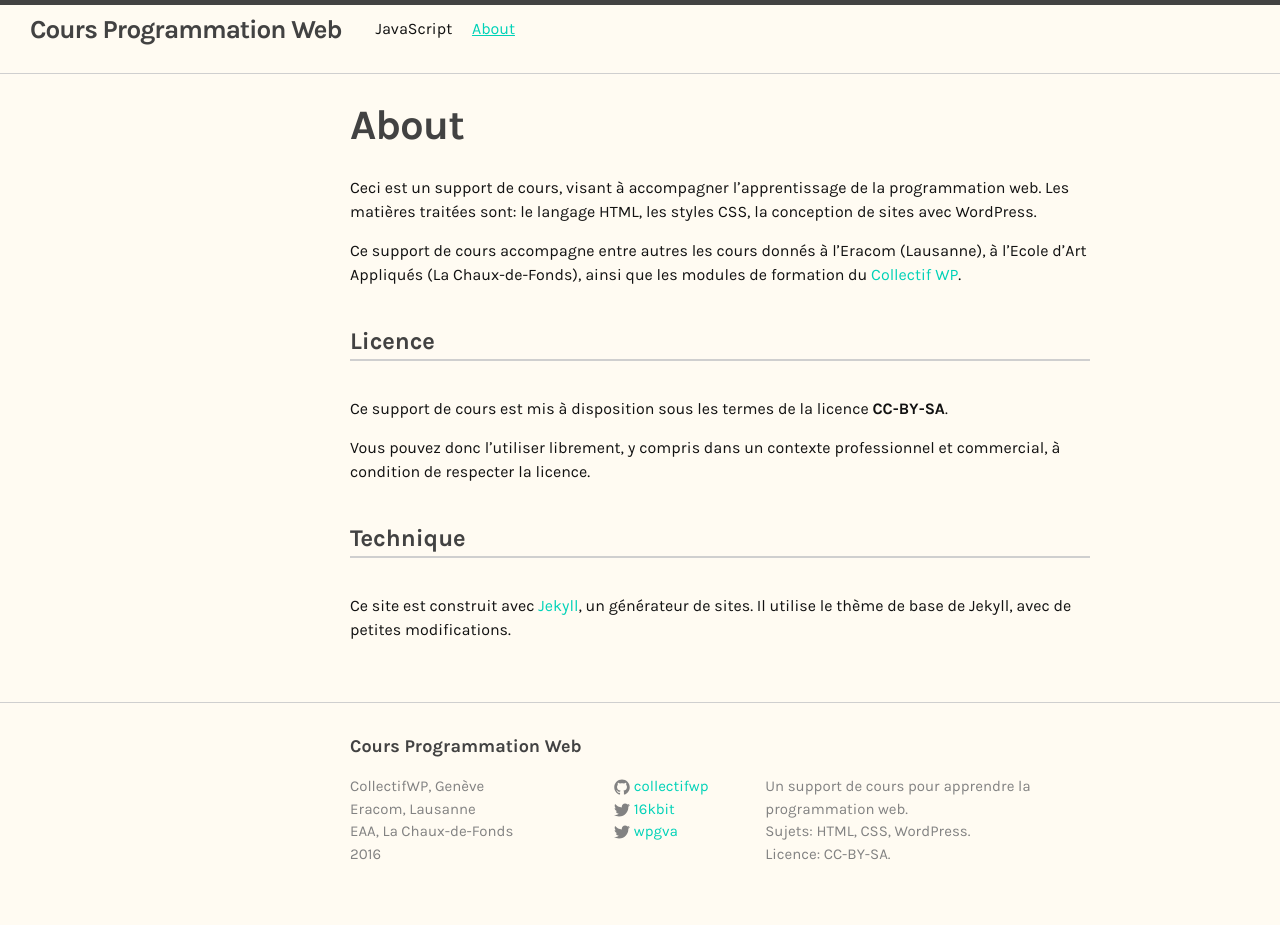
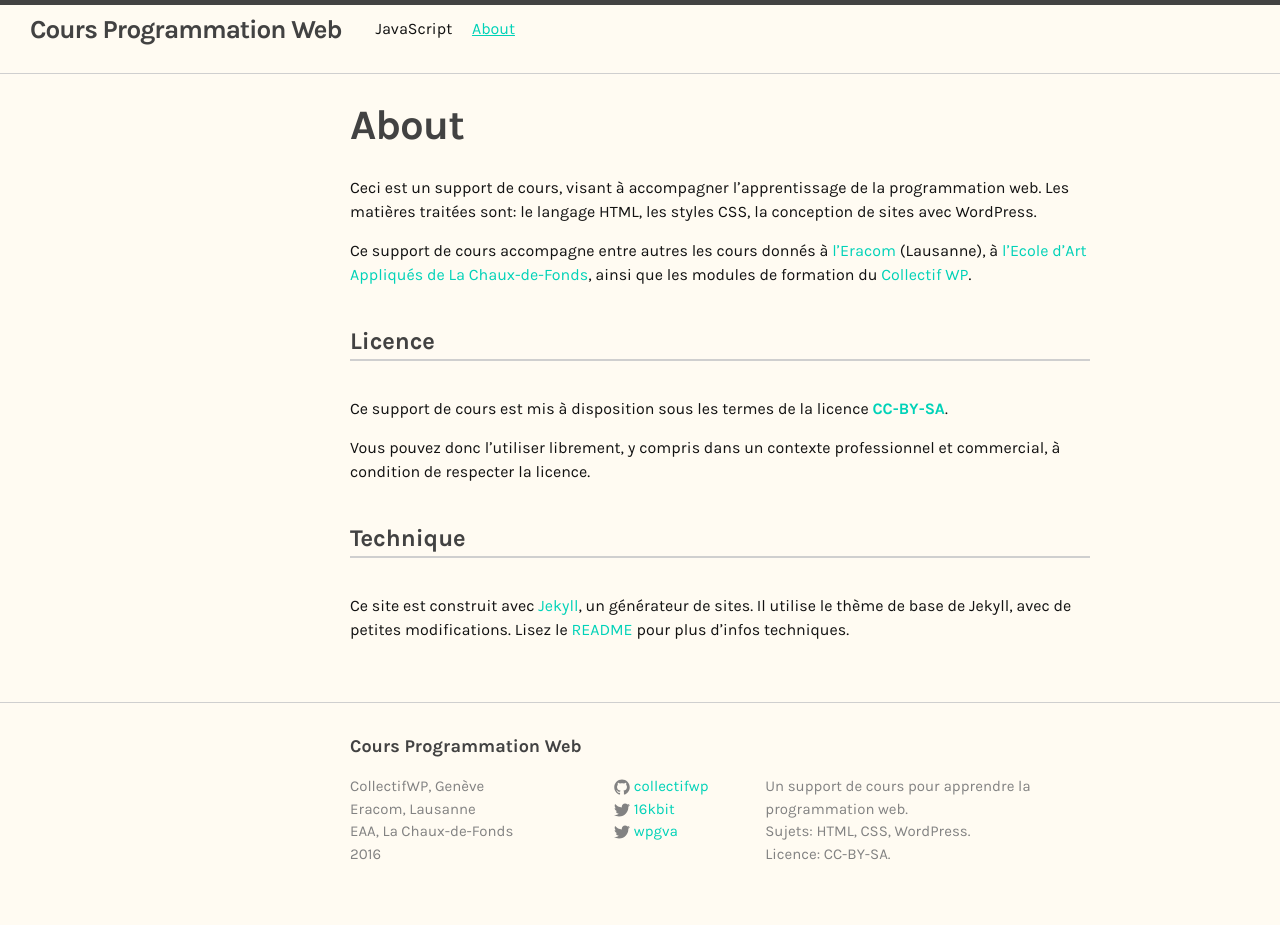
Before and after one commit to coursweb/coursweb.github.io, a Jekyll site: the page built from about.md, in a window 1280 px wide. Built offline with Jekyll 4.4.1, drawn with Linux system fonts in a browser that asks for light colours.

Commit message:
minor fixes...

```diff
--- a/_includes/header.html
+++ b/_includes/header.html
@@ -38,7 +38,11 @@
 
 <nav class="secondary-menu">
 
-	{% if url_parts[1] == 'wp' or url_parts[1] == 'css' or url_parts[1] == 'html'  %}
+	{%  if url_parts[1] == 'wp'
+		or url_parts[1] == 'css'
+		or url_parts[1] == 'html'
+		or url_parts[1] == 'divers'
+	%}
 
       <div class="testing second-menu">
         <ul>
--- a/about.md
+++ b/about.md
@@ -6,16 +6,16 @@ permalink: /about/
 
 Ceci est un support de cours, visant à accompagner l'apprentissage de la programmation web. Les matières traitées sont: le langage HTML, les styles CSS, la conception de sites avec WordPress.
 
-Ce support de cours accompagne entre autres les cours donnés à l'Eracom (Lausanne), à l'Ecole d'Art Appliqués (La Chaux-de-Fonds), ainsi que les modules de formation du [Collectif WP](http://collectifwp.ch).
+Ce support de cours accompagne entre autres les cours donnés à [l'Eracom](http://www.eracom.ch/) (Lausanne), à [l'Ecole d'Art Appliqués de La Chaux-de-Fonds](http://www.eaa-la-chaux-de-fonds.ch/), ainsi que les modules de formation du [Collectif WP](http://collectifwp.ch).
 
 Licence
 ==
 
-Ce support de cours est mis à disposition sous les termes de la licence **CC-BY-SA**.
+Ce support de cours est mis à disposition sous les termes de la licence **[CC-BY-SA](https://creativecommons.org/licenses/by/4.0/)**.
 
 Vous pouvez donc l'utiliser librement, y compris dans un contexte professionnel et commercial, à condition de respecter la licence.
 
 Technique
 ==
 
-Ce site est construit avec [Jekyll](http://jekyllrb.com/), un générateur de sites. Il utilise le thème de base de Jekyll, avec de petites modifications.
+Ce site est construit avec [Jekyll](http://jekyllrb.com/), un générateur de sites. Il utilise le thème de base de Jekyll, avec de petites modifications. Lisez le [README](../README.md) pour plus d'infos techniques.
```
Also changed, not shown: README.md.
